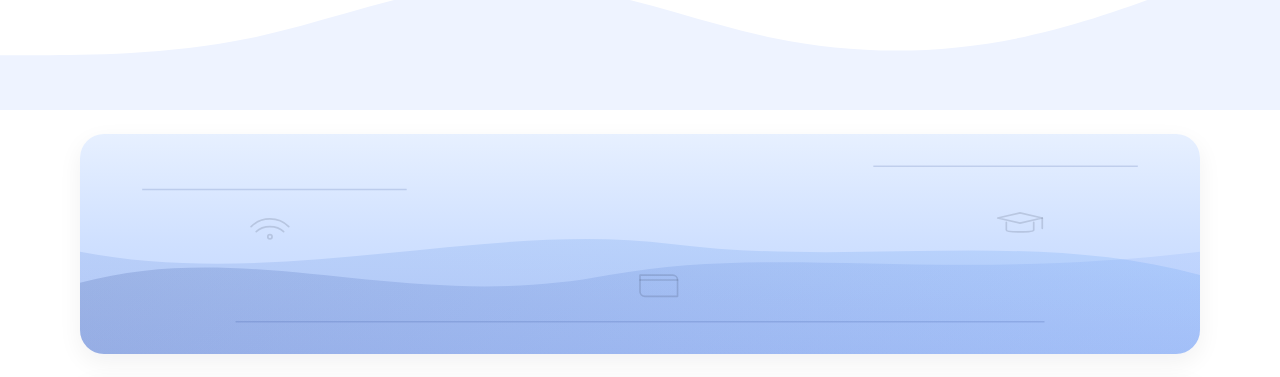
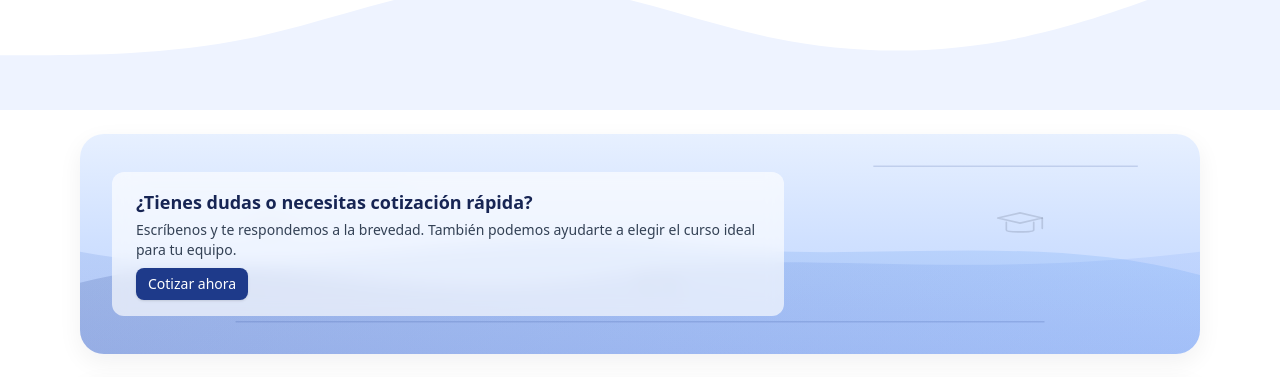
Before and after one commit to cristiantagle/oretec-web, a Next.js app: page / in a window 1280 px wide. Shown: the part 1740-2117 px from the top of the page. Built offline with nearby package versions, Linux system fonts and the light colour scheme; no server answers.

Commit message:
fix(ci): evitar throw de SRK en CI y reinstalar overlay del banner

```diff
--- a/components/BannerStrip.tsx
+++ b/components/BannerStrip.tsx
@@ -5,15 +5,35 @@ export default function BannerStrip() {
   return (
     <div className="relative mx-auto max-w-6xl px-4">
       <div className="relative h-[180px] overflow-hidden rounded-3xl shadow-soft md:h-[220px]">
-        {/* SVG escalable: no se pixela y se adapta a cualquier ancho */}
+        {/* Fondo SVG local (no se pixela) */}
         <img
-        src="/images/banner-abstract.svg?v=1"
-        alt=""
+          src="/images/banner-abstract.svg"
+          alt="Fondo abstracto"
           role="presentation"
           className="absolute inset-0 h-full w-full object-cover"
           loading="eager"
         />
+
+        {/* Overlay de textos y CTA */}
+        <div className="relative z-10 flex h-full items-center">
+          <div className="mx-6 max-w-[75%] rounded-xl bg-white/65 px-4 py-3 backdrop-blur md:mx-8 md:max-w-[60%] md:px-6 md:py-4">
+            <h2 className="text-base font-semibold leading-tight text-blue-950 md:text-lg">
+              ¿Tienes dudas o necesitas cotización rápida?
+            </h2>
+            <p className="mt-1 text-xs text-slate-700 md:text-sm">
+              Escríbenos y te respondemos a la brevedad. También podemos ayudarte a elegir el curso ideal para tu equipo.
+            </p>
+            <div className="mt-2">
+              <a
+                href="/contact"
+                className="inline-flex items-center rounded-lg bg-blue-900 px-3 py-1.5 text-xs font-medium text-white shadow hover:bg-blue-800 focus:outline-none focus:ring-2 focus:ring-blue-300 md:text-sm"
+              >
+                Cotizar ahora
+              </a>
             </div>
           </div>
-    )
+        </div>
+      </div>
+    </div>
+  );
 }
```
Lines whose indentation alone changed are shown as unchanged.
